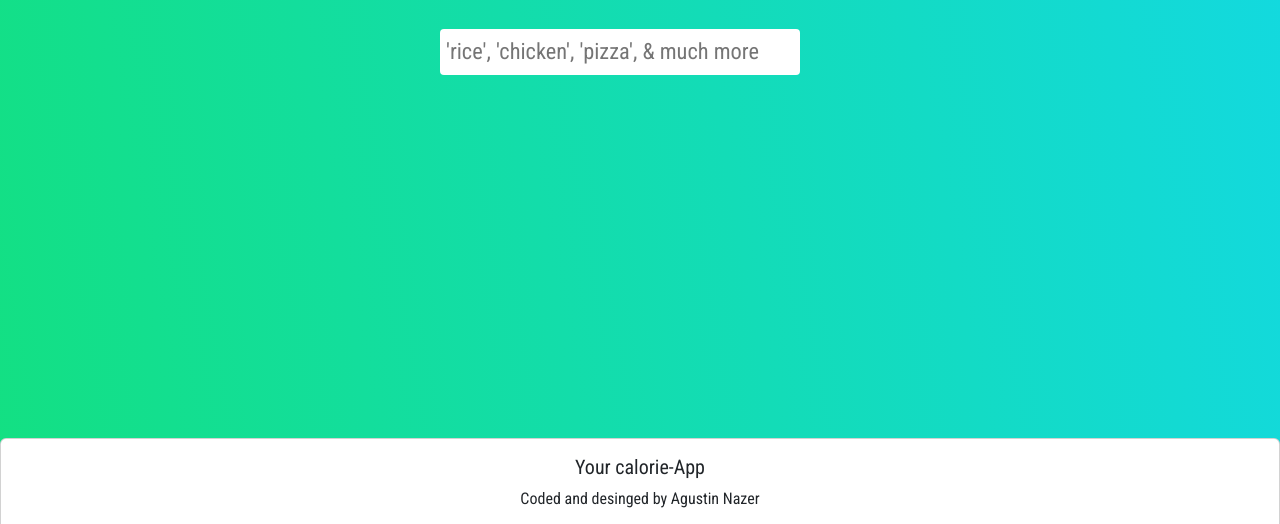
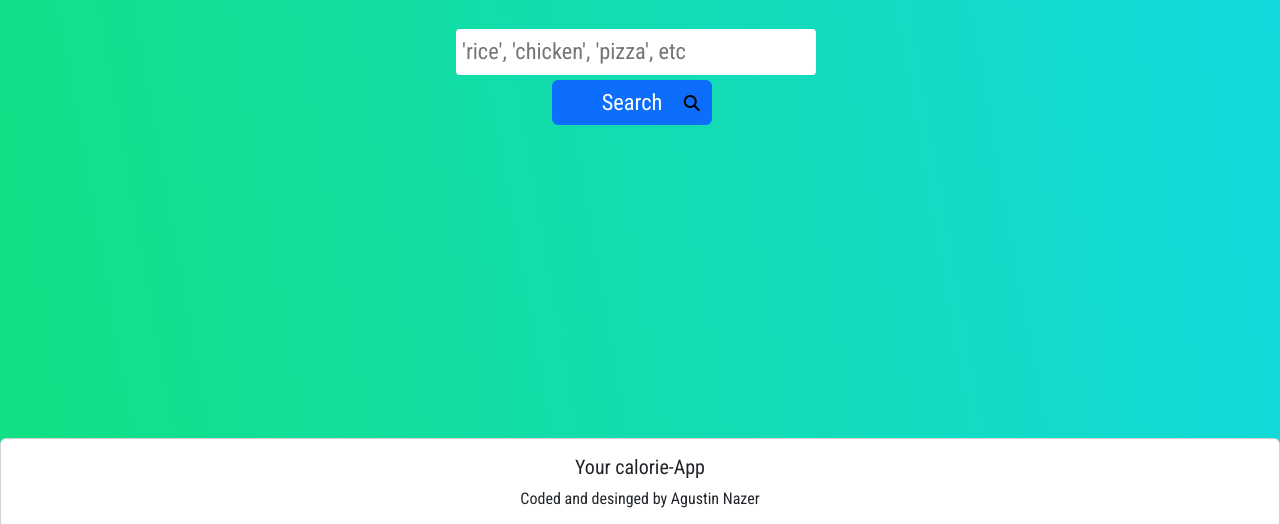
Before and after one commit to AgusNazer/segundaEntregaJs, a plain HTML site: page section/recetas.html in a window 1280 px wide. Shown: the part 176-700 px from the top of the page. Drawn offline with nearby package versions, Linux system fonts and the light colour scheme.

Commit message:
"proyectoFinalJS"

```diff
--- a/CSS/style.css
+++ b/CSS/style.css
@@ -325,22 +325,37 @@ i{
     margin: 1rem auto;
 
 }
+.contenedor-buscador-receta{
+    display: flex;
+}
+
 .input-receta{
+    margin-left: 1rem;
     width: 90%;
+    padding: 6px;
+    border-radius: 4px;
+    border: none;
+    outline: none;
+    font-size: 1.4rem;
+}
+.btn-recetas{
+    width: 10rem;
+    font-size: 1.4rem;
+    margin-left: 7rem;
+    margin-top: 5px;
 
-   padding: 6px;
-   border-radius: 4px;
-   border: none;
-   outline: none;
-   font-size: 1.4rem;
 }
-/* .boton-buscar-receta{
-    width: 8%;
-    font-size: 1.4rem;
-    margin: -2rem;
-} */
+.lupa{
+    margin-left: -2rem;
+    margin-top: 5px;
+    vertical-align:middle;
+}
 
 .item{
     margin: auto;
 
 }
+
+.btn-ver-receta{
+    margin-bottom: 8px;
+}
--- a/section/recetas.html
+++ b/section/recetas.html
@@ -39,22 +39,25 @@
             </ul>
             <form class="d-flex" role="search">
 
-              <!-- <button id="btnBuscar" class="btn-search btn-outline-success">Search</button> -->
+
             </form>
           </div>
         </div>
       </nav>
 
  <!-- App buscar tu receta -->
+
      <h2 class="logo">Your recipes!!</h2>
         <p class="logo2">Are you looking for recipes? search it here!</p>
           <form class="form-receta" id="formSearch">
-            <input class="input-receta" type="text" placeholder="'rice', 'chicken', 'pizza', & much more">
-            <!-- <i id="boton-buscar-receta"  class="fas fa-search boton-buscar-receta" ></i> -->
+             <div class="contenedor-buscador-recetas">
+                <input class="input-receta" type="text" placeholder="'rice', 'chicken', 'pizza', etc">
+                <input  type="submit" value="Search" class="btn btn-primary btn-recetas" placeholder="Buscar">
+                <i type="submit" class="fas fa-search boton-buscar-receta lupa" ></i>
+            </div>
           </form>
 
-
-          <section class="mostrar-desde-js" id="mostrarDesdeJS">
+       <section class="mostrar-desde-js" id="mostrarDesdeJS">
 
             <!-- Lo traigo dinamicamente desde JS -->
      <!-- <div class="item">
--- a/section/recetas.js
+++ b/section/recetas.js
@@ -1,6 +1,5 @@
 
 const buscarReceta = document.querySelector('#formSearch');
-
 
 let inputValue = "";
 buscarReceta.addEventListener('submit', (e) =>{
@@ -9,8 +8,6 @@ buscarReceta.addEventListener('submit', (e) =>{
 
 	getAPI();
 });
-
-
 
 async function getAPI () {
     id = 'c8c9ed35';
@@ -34,14 +31,16 @@ function generarHTML(results){
                 <img class="img-receta img-fluid" src="${result.recipe.image}" alt="">
                 <div class="">
                     <h2 class="titulo">${result.recipe.label}</h2>
-                    <a class="btn btn-success align-items-center" href="${result.recipe.url}" target="_blank">View recipe</a>
+                    <a class="btn btn-success align-items-center btn-ver-receta" href="${result.recipe.url}" target="_blank">View recipe</a>
                 </div>
-                <p class="data-item">Calories: ${result.recipe.calories}</p>
+				<p class="data-item">Meal type: ${result.recipe.mealType}</p>
+                <p class="data-item">Calories: ${result.recipe.calories.toFixed(0)}</p>
            </div>
           </div>
         </div>
         `
 
+
 		document.querySelector('#mostrarDesdeJS').innerHTML = mostrarHTML;
 	})
 }
```
Also changed, not shown: index.html (+0 -3 lines).
